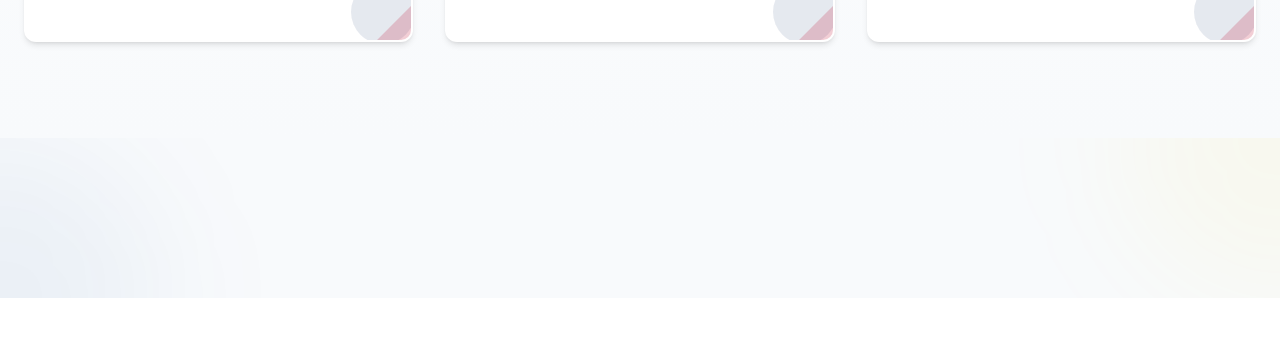
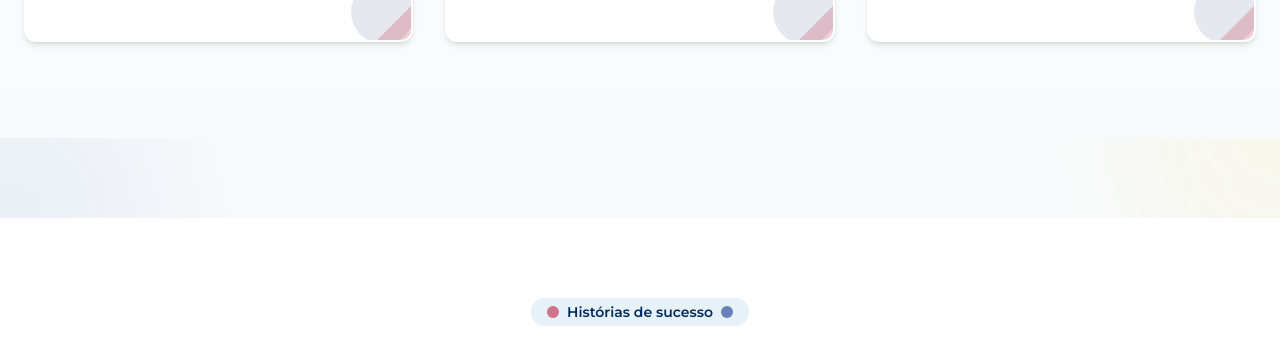
Before and after one commit to nandoesporte/english-empowerment-hub, a React (Vite) app: page / in a window 1280 px wide. Shown: the part 2840-3183 px from the top of the page. Built offline with nearby package versions, Linux system fonts and the light colour scheme.

Commit message:
Adjust spacing between sections
Adjust the spacing between the sections in the layout.

```diff
--- a/src/components/Method.tsx
+++ b/src/components/Method.tsx
@@ -1,23 +1,20 @@
+
 import React from 'react';
 import { cn } from '@/lib/utils';
 
 const Method = () => {
   return (
-    <section id="metodo" className="py-20 overflow-hidden bg-slate-50 relative">
+    <section id="metodo" className="py-10 overflow-hidden bg-slate-50 relative">
       {/* Background decorations */}
       <div className="absolute -top-40 -right-40 w-80 h-80 bg-brand-yellow/5 rounded-full blur-3xl"></div>
       <div className="absolute -bottom-40 -left-40 w-80 h-80 bg-brand-blue/5 rounded-full blur-3xl"></div>
 
       <div className="container px-4 md:px-6">
         <div className="grid grid-cols-1 lg:grid-cols-2 gap-12 items-center">
-          {/* Removed video and associated overlay/decoration */}
-          <div className="relative order-2 lg:order-1">
-            {/* left intentionally blank as video was removed */}
-          </div>
-          {/* Removed heading/badge/section title */}
-          <div className="space-y-8 order-1 lg:order-2">
-            {/* content removed as requested */}
-          </div>
+          {/* left intentionally blank as video was removed */}
+          <div className="relative order-2 lg:order-1"></div>
+          {/* content removed as requested */}
+          <div className="space-y-8 order-1 lg:order-2"></div>
         </div>
       </div>
     </section>
```
